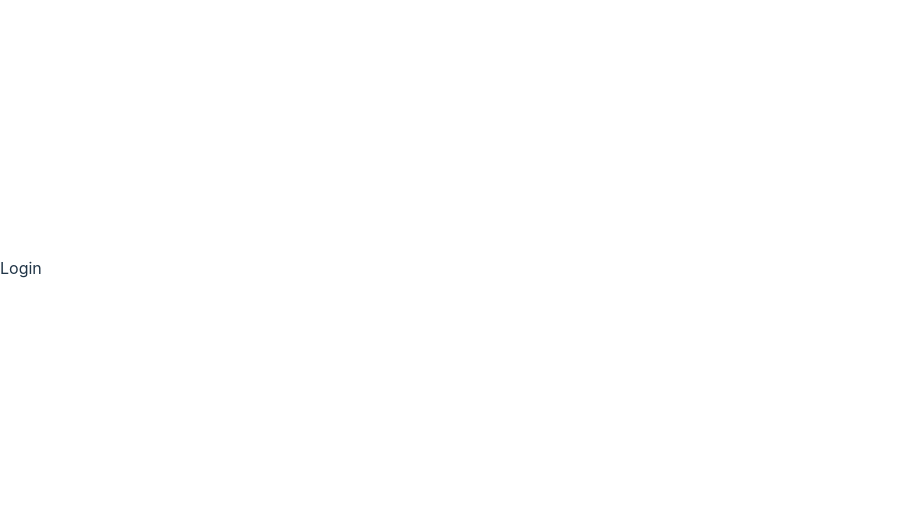
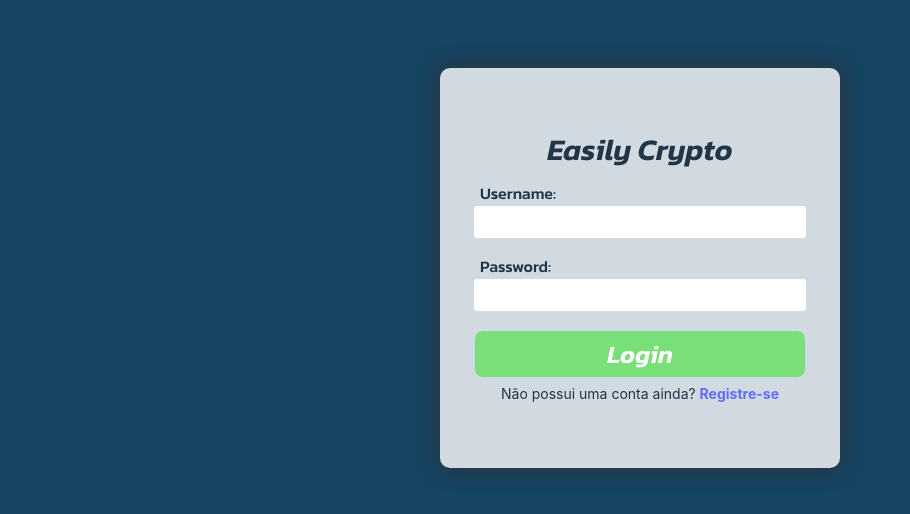
Before and after one commit to Easily-Crypto/easily-crypto-frontend, a React (Vite) app: page /login in a window 1280 px wide. Shown: the part 132-646 px from the top of the page, without its empty margins (0-910 px from the left). Built offline with nearby package versions, Linux system fonts and the light colour scheme.

Commit message:
feat :sparkles: created login form

```diff
--- a/index.html
+++ b/index.html
@@ -3,6 +3,12 @@
   <head>
     <meta charset="UTF-8" />
     <link rel="icon" type="image/svg+xml" href="/vite.svg" />
+    <link rel="preconnect" href="https://fonts.googleapis.com" />
+    <link rel="preconnect" href="https://fonts.gstatic.com" crossorigin />
+    <link
+      href="https://fonts.googleapis.com/css2?family=Kanit:ital,wght@0,300;0,400;0,500;1,500;1,600&display=swap"
+      rel="stylesheet"
+    />
     <meta name="viewport" content="width=device-width, initial-scale=1.0" />
     <title>Easily Crypto</title>
   </head>
--- a/package.json
+++ b/package.json
@@ -9,9 +9,11 @@
     "preview": "vite preview"
   },
   "dependencies": {
+    "axios": "^0.27.2",
     "react": "^18.2.0",
     "react-dom": "^18.2.0",
-    "react-router-dom": "^6.3.0"
+    "react-router-dom": "^6.3.0",
+    "styled-components": "^5.3.5"
   },
   "devDependencies": {
     "@types/react": "^18.0.17",
--- /dev/null
+++ b/src/components/LoginForm/index.jsx
@@ -0,0 +1,19 @@
+import { LoginForm, InputLoginForm } from "./styled";
+
+const LoginFormComponent = () => {
+  return (
+    <LoginForm>
+      <h3>Easily Crypto</h3>
+      <label>Username:</label>
+      <InputLoginForm />
+      <label>Password:</label>
+      <InputLoginForm type="password" />
+      <button>Login</button>
+      <span>
+        Não possui uma conta ainda? <a href="#">Registre-se</a>
+      </span>
+    </LoginForm>
+  );
+};
+
+export default LoginFormComponent;
--- /dev/null
+++ b/src/components/LoginForm/styled.jsx
@@ -0,0 +1,75 @@
+import styled from "styled-components";
+
+export const LoginForm = styled.form`
+  width: 400px;
+  height: 400px;
+  margin: auto;
+
+  background-color: #ffffffcc;
+  border-radius: 10px;
+  box-shadow: 0 0 20px #303030;
+
+  display: flex;
+  flex-direction: column;
+
+  justify-content: center;
+  align-items: center;
+
+  h3 {
+    font-size: 30px;
+
+    font-family: "kanit", sans-serif;
+    font-weight: 600;
+    font-style: italic;
+
+    margin: 0 0 20px;
+  }
+
+  label {
+    width: 80%;
+    font-family: "kanit", sans-serif;
+    font-weight: 500;
+    margin-bottom: 5px;
+  }
+
+  button {
+    width: calc(80% + 10px);
+    background-color: #79e079;
+
+    color: #fff;
+    font-family: "kanit", sans-serif;
+    font-weight: 600;
+    font-style: italic;
+    font-size: 25px;
+    padding: 3px 0;
+  }
+
+  span {
+    margin-top: 10px;
+    font-size: 14px;
+
+    a {
+      font-weight: bold;
+    }
+  }
+`;
+
+export const InputLoginForm = styled.input`
+  width: 80%;
+  height: 30px;
+
+  margin: 0 0 20px;
+
+  border-style: none;
+  border-radius: 3px;
+
+  padding-left: 10px;
+
+  font-family: "kanit", sans-serif;
+  font-weight: 400;
+  font-size: 16px;
+
+  &:focus {
+    outline: none;
+  }
+`;
--- /dev/null
+++ b/src/components/Page/index.jsx
@@ -0,0 +1,11 @@
+import styled from "styled-components";
+
+export const Page = styled.div`
+  background-color: #164463;
+  width: 100vw;
+  min-height: 100vh;
+
+  display: flex;
+  flex-direction: column;
+  align-items: center;
+`;
--- a/src/pages/Home/index.jsx
+++ b/src/pages/Home/index.jsx
@@ -1,5 +1,7 @@
+import { Page } from "../../components/Page";
+
 const Home = () => {
-  return <div>Home</div>;
+  return <Page>Home</Page>;
 };
 
 export default Home;
--- a/src/pages/Login/index.jsx
+++ b/src/pages/Login/index.jsx
@@ -1,5 +1,12 @@
+import { Page } from "../../components/Page";
+import LoginFormComponent from "../../components/LoginForm/index";
+
 const Login = () => {
-  return <div>Login</div>;
+  return (
+    <Page>
+      <LoginFormComponent></LoginFormComponent>
+    </Page>
+  );
 };
 
 export default Login;
```
Also changed, not shown: src/pages/Login/styled.jsx (deleted).
